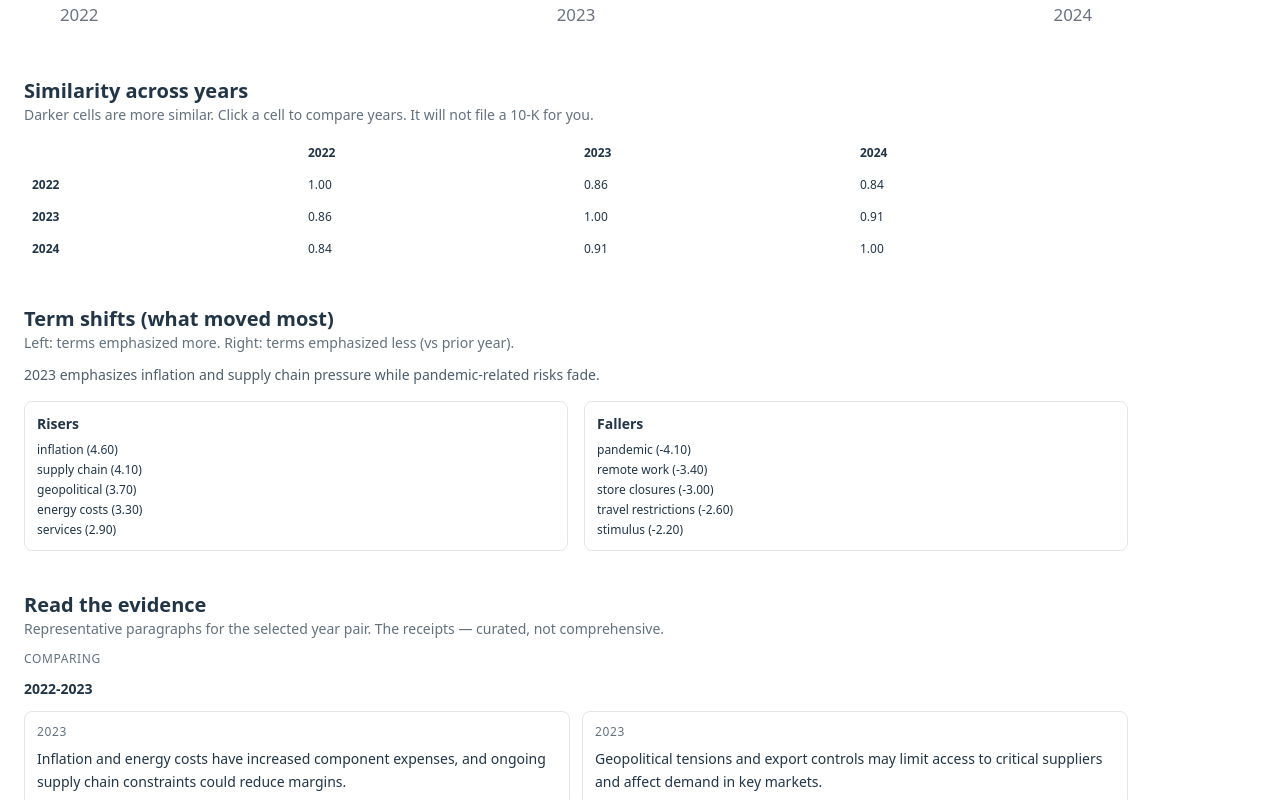
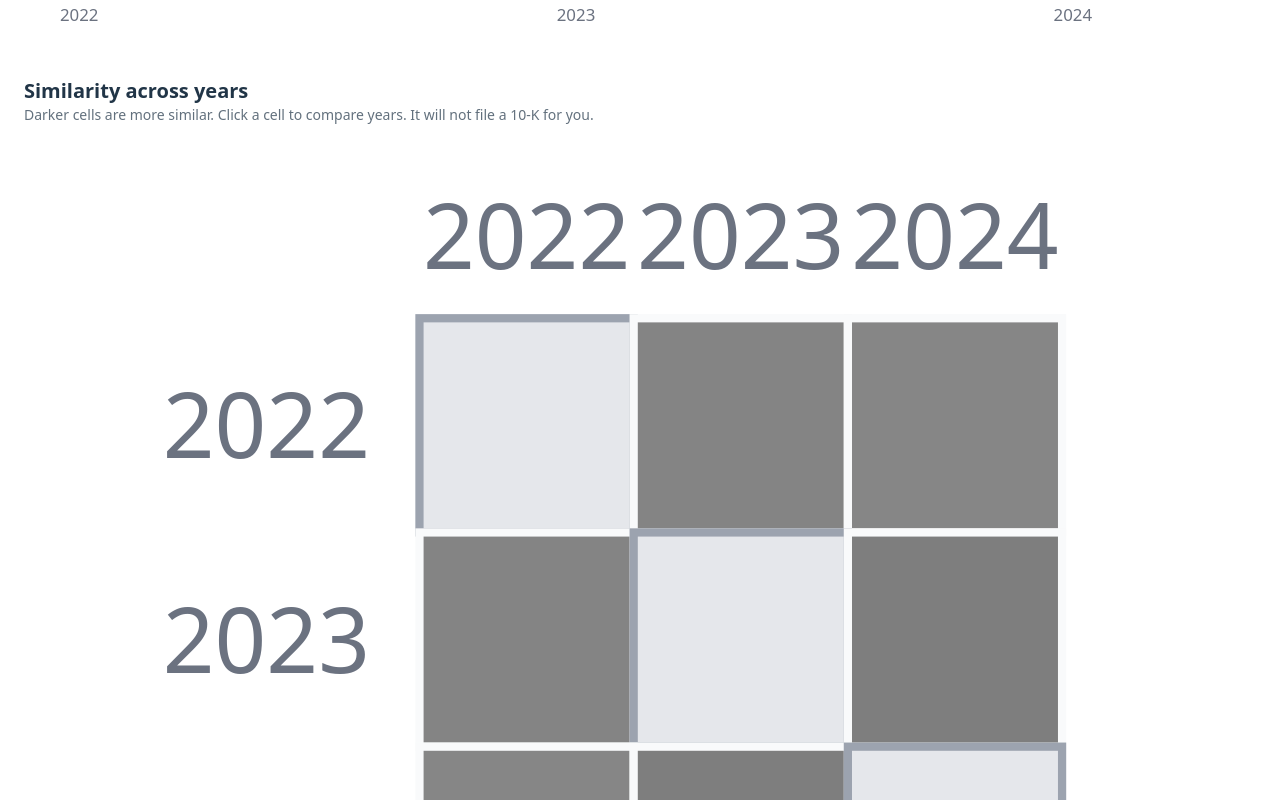
Before and after one commit to leibenjamin/sec-narrative-drift, a React (Vite) app: page /company in a window 1280 px wide. Shown: the part 660-1460 px from the top of the page. Built offline with nearby package versions, Linux system fonts and the light colour scheme.

Commit message:
feat: add SimilarityHeatmap component and wire into the Company page

```diff
--- /dev/null
+++ b/src/components/SimilarityHeatmap.tsx
@@ -0,0 +1,150 @@
+import { useMemo, useState } from "react"
+import { copy } from "../lib/copy"
+
+type SimilarityHeatmapProps = {
+  years: number[]
+  cosineSimilarity: number[][]
+  onSelectPair: (fromYear: number, toYear: number) => void
+}
+
+type ActiveCell = {
+  row: number
+  col: number
+}
+
+function formatValue(value: number): string {
+  return value.toFixed(2)
+}
+
+function clamp(value: number, min: number, max: number): number {
+  return Math.min(Math.max(value, min), max)
+}
+
+export default function SimilarityHeatmap({
+  years,
+  cosineSimilarity,
+  onSelectPair,
+}: SimilarityHeatmapProps) {
+  const [activeCell, setActiveCell] = useState<ActiveCell | null>(null)
+  const cellSize = years.length > 12 ? 20 : 26
+  const leftLabelWidth = 48
+  const topLabelHeight = 22
+  const gridSize = years.length * cellSize
+  const width = leftLabelWidth + gridSize + 8
+  const height = topLabelHeight + gridSize + 8
+
+  const cells = useMemo(
+    () =>
+      years.flatMap((rowYear, rowIndex) =>
+        years.map((colYear, colIndex) => {
+          const rawValue = cosineSimilarity?.[rowIndex]?.[colIndex]
+          const value = typeof rawValue === "number" ? rawValue : null
+          const isDiagonal = rowIndex === colIndex
+          const normalized = value === null ? 0 : clamp(value, 0, 1)
+          const shade = Math.round(235 - normalized * 120)
+          const fill = isDiagonal
+            ? "#e5e7eb"
+            : value === null
+              ? "#f3f4f6"
+              : `rgb(${shade}, ${shade}, ${shade})`
+
+          return {
+            rowYear,
+            colYear,
+            rowIndex,
+            colIndex,
+            value,
+            fill,
+            isDiagonal,
+            x: leftLabelWidth + colIndex * cellSize,
+            y: topLabelHeight + rowIndex * cellSize,
+          }
+        })
+      ),
+    [years, cosineSimilarity, cellSize, leftLabelWidth, topLabelHeight]
+  )
+
+  return (
+    <div className="w-full overflow-x-auto">
+      <svg
+        viewBox={`0 0 ${width} ${height}`}
+        className="w-full min-w-130"
+        role="img"
+        aria-label={copy.heatmap.title}
+      >
+        {years.map((year, index) => (
+          <text
+            key={`col-${year}`}
+            x={leftLabelWidth + index * cellSize + cellSize / 2}
+            y={topLabelHeight - 6}
+            textAnchor="middle"
+            fontSize={11}
+            fill="#6b7280"
+          >
+            {year}
+          </text>
+        ))}
+
+        {years.map((year, index) => (
+          <text
+            key={`row-${year}`}
+            x={leftLabelWidth - 6}
+            y={topLabelHeight + index * cellSize + cellSize / 2 + 4}
+            textAnchor="end"
+            fontSize={11}
+            fill="#6b7280"
+          >
+            {year}
+          </text>
+        ))}
+
+        {cells.map((cell) => {
+          const isActive =
+            activeCell?.row === cell.rowIndex && activeCell?.col === cell.colIndex
+          const stroke = isActive
+            ? "#111827"
+            : cell.isDiagonal
+              ? "#9ca3af"
+              : "#f9fafb"
+          const strokeWidth = isActive ? 2 : 1
+          const tooltipLines = [
+            copy.heatmap.hoverTitle({
+              fromYear: cell.rowYear,
+              toYear: cell.colYear,
+            }),
+            cell.value !== null
+              ? copy.heatmap.cosineLine({ value: formatValue(cell.value) })
+              : null,
+            cell.value !== null
+              ? copy.heatmap.driftLine({
+                  drift: formatValue(1 - cell.value),
+                })
+              : null,
+          ]
+            .filter(Boolean)
+            .join("\n")
+
+          return (
+            <g key={`cell-${cell.rowYear}-${cell.colYear}`}>
+              <title>{tooltipLines}</title>
+              <rect
+                x={cell.x}
+                y={cell.y}
+                width={cellSize}
+                height={cellSize}
+                fill={cell.fill}
+                stroke={stroke}
+                strokeWidth={strokeWidth}
+                className="cursor-pointer"
+                onClick={() => {
+                  setActiveCell({ row: cell.rowIndex, col: cell.colIndex })
+                  onSelectPair(cell.rowYear, cell.colYear)
+                }}
+              />
+            </g>
+          )
+        })}
+      </svg>
+    </div>
+  )
+}
--- a/src/pages/Company.tsx
+++ b/src/pages/Company.tsx
@@ -1,6 +1,7 @@
 import { useEffect, useMemo, useState } from "react"
 import { Link, useParams } from "react-router-dom"
 import DriftTimeline from "../components/DriftTimeline"
+import SimilarityHeatmap from "../components/SimilarityHeatmap"
 import { copy } from "../lib/copy"
 import {
   listFeaturedTickers,
@@ -44,6 +45,9 @@ export default function Company() {
   const [loading, setLoading] = useState(true)
   const [error, setError] = useState<string | null>(null)
   const [excerptsError, setExcerptsError] = useState<string | null>(null)
+  const [selectedPair, setSelectedPair] = useState<{ from: number; to: number } | null>(
+    null
+  )
 
   useEffect(() => {
     let cancelled = false
@@ -58,6 +62,7 @@ export default function Company() {
       setSimilarity(null)
       setShifts(null)
       setExcerpts(null)
+      setSelectedPair(null)
 
       try {
         const [metaData, filingsData, metricsData, similarityData, shiftsData] =
@@ -76,6 +81,16 @@ export default function Company() {
         setMetrics(metricsData)
         setSimilarity(similarityData)
         setShifts(shiftsData)
+        if (shiftsData.yearPairs?.length) {
+          const firstPair = shiftsData.yearPairs[0]
+          setSelectedPair({ from: firstPair.from, to: firstPair.to })
+        } else if (similarityData.years.length >= 2) {
+          const lastIndex = similarityData.years.length - 1
+          setSelectedPair({
+            from: similarityData.years[lastIndex - 1],
+            to: similarityData.years[lastIndex],
+          })
+        }
         setLoading(false)
       } catch (err) {
         if (cancelled) return
@@ -110,16 +125,31 @@ export default function Company() {
     return start === end ? String(start) : `${start}-${end}`
   }, [metrics])
 
-  const selectedShiftPair = shifts?.yearPairs?.[0] ?? null
+  const selectedShiftPair = useMemo(() => {
+    if (!shifts?.yearPairs?.length) return null
+    if (!selectedPair) return shifts.yearPairs[0]
+    return (
+      shifts.yearPairs.find(
+        (pair) => pair.from === selectedPair.from && pair.to === selectedPair.to
+      ) ?? shifts.yearPairs[0]
+    )
+  }, [shifts, selectedPair])
+
   const selectedExcerptPair = useMemo(() => {
     if (!excerpts?.pairs?.length) return null
-    if (!selectedShiftPair) return excerpts.pairs[0]
+    if (!selectedPair) return excerpts.pairs[0]
     return (
       excerpts.pairs.find(
-        (pair) => pair.from === selectedShiftPair.from && pair.to === selectedShiftPair.to
+        (pair) => pair.from === selectedPair.from && pair.to === selectedPair.to
       ) ?? excerpts.pairs[0]
     )
-  }, [excerpts, selectedShiftPair])
+  }, [excerpts, selectedPair])
+
+  function handleSelectPair(fromYear: number, toYear: number) {
+    const ordered =
+      fromYear <= toYear ? { from: fromYear, to: toYear } : { from: toYear, to: fromYear }
+    setSelectedPair(ordered)
+  }
 
   const hasLowConfidence = filings.some(
     (filing) => filing.extraction && filing.extraction.confidence < 0.5
@@ -208,34 +238,11 @@ export default function Company() {
             <p className="text-sm opacity-70">{copy.heatmap.helper}</p>
           </div>
           {similarity?.years?.length ? (
-            <div className="overflow-x-auto">
-              <table className="min-w-full text-xs">
-                <thead>
-                  <tr>
-                    <th className="p-2 text-left" />
-                    {similarity.years.map((year) => (
-                      <th key={year} className="p-2 text-left">
-                        {year}
-                      </th>
-                    ))}
-                  </tr>
-                </thead>
-                <tbody>
-                  {similarity.years.map((rowYear, rowIndex) => (
-                    <tr key={rowYear}>
-                      <td className="p-2 font-semibold">{rowYear}</td>
-                      {similarity.years.map((colYear, colIndex) => (
-                        <td key={`${rowYear}-${colYear}`} className="p-2">
-                          {formatNumber(
-                            similarity.cosineSimilarity?.[rowIndex]?.[colIndex]
-                          )}
-                        </td>
-                      ))}
-                    </tr>
-                  ))}
-                </tbody>
-              </table>
-            </div>
+            <SimilarityHeatmap
+              years={similarity.years}
+              cosineSimilarity={similarity.cosineSimilarity ?? []}
+              onSelectPair={handleSelectPair}
+            />
           ) : null}
         </section>
 
```
